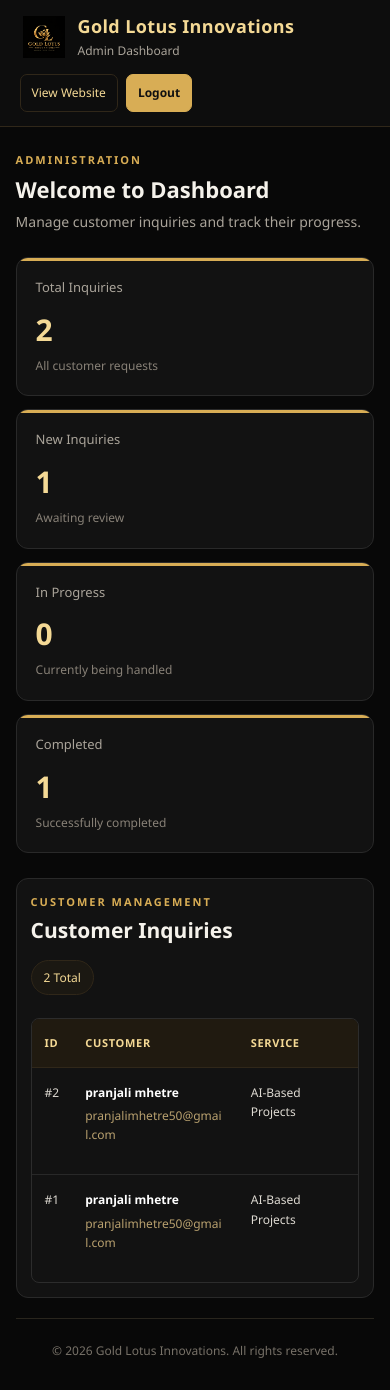
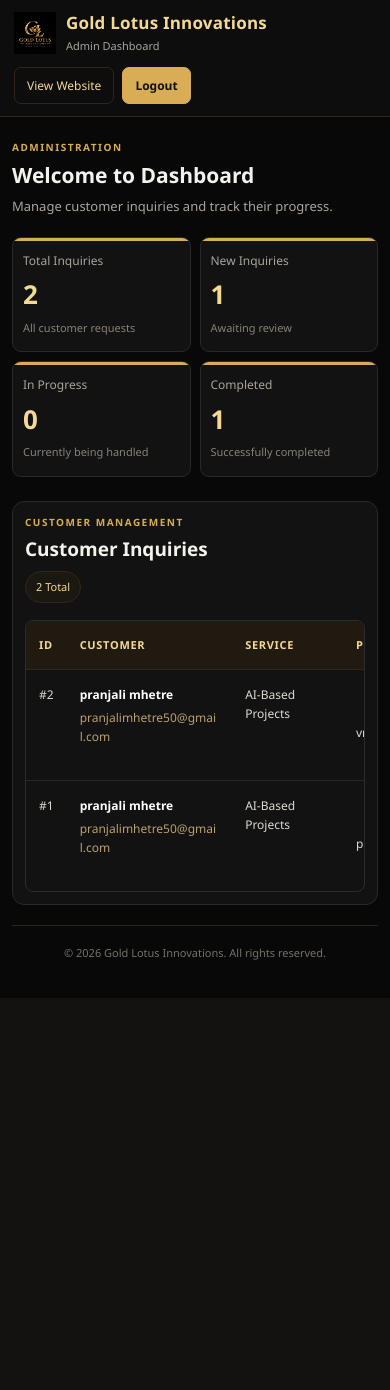
Before and after one commit to PranjaliMhetre07/gold-lotus-innovations, a Flask app: page /admin/dashboard in a window 390 px wide. After the commit the page ends 960 px from the top, so only its background shows below. Run offline with Flask 3, Linux system fonts and the light colour scheme; the visitor is signed in with stand-in values (Sample User, id 1); data comes from the database, SQL or seed files in the repository; parts of the project's set-up code (start-up, migrations or seed data) failed here and were passed over.

Commit message:
Update admin.css

```diff
--- a/static/css/admin.css
+++ b/static/css/admin.css
@@ -15,7 +15,9 @@
     --green: #54d6a0;
 }
 
-/* RESET */
+/* =====================================
+   RESET
+===================================== */
 
 * {
     box-sizing: border-box;
@@ -32,6 +34,7 @@ html {
 body.admin-dashboard-page,
 body.admin-login-page {
     min-height: 100vh;
+    width: 100%;
     background: var(--background);
     color: var(--text);
     font-family: "Segoe UI", Arial, sans-serif;
@@ -51,6 +54,18 @@ a {
 
 a:hover {
     color: #fff;
+}
+
+button,
+input,
+select,
+textarea {
+    font: inherit;
+}
+
+button,
+a {
+    -webkit-tap-highlight-color: transparent;
 }
 
 /* =====================================
@@ -77,15 +92,21 @@ a:hover {
     flex: 1 1 auto;
 }
 
-/* FIXED ADMIN LOGO SIZE */
+/* Dashboard Logo */
 
 .dashboard-logo {
     width: 55px;
     height: 45px;
+    min-width: 55px;
     max-width: 55px;
     object-fit: contain;
+    object-position: center;
     display: block;
     flex: 0 0 55px;
+}
+
+.dashboard-brand > div {
+    min-width: 0;
 }
 
 .dashboard-brand h1 {
@@ -103,7 +124,9 @@ a:hover {
     margin-top: 2px;
 }
 
-/* NAVIGATION */
+/* =====================================
+   NAVIGATION
+===================================== */
 
 .dashboard-nav {
     display: flex;
@@ -112,6 +135,7 @@ a:hover {
     flex-wrap: wrap;
     gap: 10px;
     flex: 0 1 auto;
+    min-width: 0;
 }
 
 .dashboard-nav a {
@@ -177,6 +201,7 @@ a:hover {
     line-height: 1.3;
     font-weight: 600;
     color: var(--text);
+    overflow-wrap: anywhere;
 }
 
 .welcome-section > div > p:last-child {
@@ -199,6 +224,7 @@ a:hover {
     border: 1px solid var(--border);
     border-radius: 8px;
     font-size: 13px;
+    overflow-wrap: anywhere;
 }
 
 .alert.success {
@@ -255,6 +281,7 @@ a:hover {
     color: var(--muted);
     font-size: 13px;
     font-weight: 500;
+    overflow-wrap: anywhere;
 }
 
 .stat-card h3 {
@@ -269,6 +296,7 @@ a:hover {
 .stat-card span {
     color: #888177;
     font-size: 12px;
+    overflow-wrap: anywhere;
 }
 
 /* =====================================
@@ -313,9 +341,12 @@ a:hover {
 ===================================== */
 
 .table-wrapper {
+    display: block;
     width: 100%;
     max-width: 100%;
+    min-width: 0;
     overflow-x: auto;
+    overflow-y: hidden;
     border: 1px solid #2c2c2c;
     border-radius: 8px;
     -webkit-overflow-scrolling: touch;
@@ -442,6 +473,7 @@ a:hover {
 
 .update-button {
     width: 100%;
+    min-height: 35px;
     padding: 8px 12px;
     border: 1px solid var(--gold);
     border-radius: 6px;
@@ -478,6 +510,7 @@ a:hover {
 .empty-state p {
     color: var(--muted);
     margin-bottom: 20px;
+    overflow-wrap: anywhere;
 }
 
 .empty-state a {
@@ -499,13 +532,14 @@ a:hover {
     border-top: 1px solid #29251d;
     color: #777168;
     font-size: 12px;
+    overflow-wrap: anywhere;
 }
 
 /* =====================================
    ADMIN LOGIN PAGE
 ===================================== */
 
-.admin-login-page {
+body.admin-login-page {
     display: flex;
     justify-content: center;
     align-items: center;
@@ -515,6 +549,7 @@ a:hover {
 .login-container {
     width: 100%;
     max-width: 440px;
+    min-width: 0;
 }
 
 .login-card {
@@ -533,12 +568,14 @@ a:hover {
     height: 80px;
     max-width: 100%;
     object-fit: contain;
+    object-position: center;
     margin: 0 auto 15px;
 }
 
 .login-card h1 {
     color: var(--gold-light);
     font-size: 26px;
+    overflow-wrap: anywhere;
 }
 
 .login-subtitle {
@@ -559,6 +596,7 @@ a:hover {
 }
 
 .form-group input {
+    display: block;
     width: 100%;
     min-width: 0;
     padding: 12px;
@@ -574,7 +612,9 @@ a:hover {
 }
 
 .login-button {
+    display: block;
     width: 100%;
+    min-height: 42px;
     padding: 12px;
     border: none;
     border-radius: 7px;
@@ -601,10 +641,11 @@ a:hover {
 }
 
 /* =====================================
-   RESPONSIVE DESIGN
+   TABLET RESPONSIVE DESIGN
 ===================================== */
 
-@media (max-width: 1000px) {
+@media screen and (max-width: 1000px) {
+
     .dashboard-header {
         padding-left: 4%;
         padding-right: 4%;
@@ -624,57 +665,236 @@ a:hover {
     }
 }
 
-/* TABLET AND MOBILE HEADER */
+/* =====================================
+   MOBILE HEADER
+===================================== */
 
-@media (max-width: 768px) {
+@media screen and (max-width: 768px) {
+
     .dashboard-header {
-        align-items: flex-start;
+        width: 100%;
+        min-height: auto;
+        padding: 12px 14px;
+        display: flex;
         flex-direction: column;
-        gap: 14px;
-        padding: 14px 5%;
+        align-items: stretch;
+        gap: 12px;
     }
 
     .dashboard-brand {
+        display: flex;
+        flex-direction: row;
+        align-items: center;
+        gap: 10px;
         width: 100%;
-        gap: 10px;
+        min-width: 0;
+        flex: 0 1 auto;
     }
 
     .dashboard-logo {
-        width: 48px;
+        width: 42px;
         height: 42px;
-        max-width: 48px;
-        flex-basis: 48px;
+        min-width: 42px;
+        max-width: 42px;
+        flex: 0 0 42px;
+        object-fit: contain;
+    }
+
+    .dashboard-brand > div {
+        flex: 1;
+        min-width: 0;
     }
 
     .dashboard-brand h1 {
-        font-size: 18px;
+        font-size: 17px;
+        line-height: 1.3;
+        letter-spacing: 0.2px;
+        overflow-wrap: anywhere;
+    }
+
+    .dashboard-brand p {
+        font-size: 11px;
+        margin-top: 3px;
     }
 
     .dashboard-nav {
+        display: flex;
+        flex-direction: row;
+        align-items: center;
+        justify-content: flex-start;
+        flex-wrap: wrap;
         width: 100%;
-        justify-content: flex-start;
+        min-width: 0;
         gap: 8px;
     }
 
     .dashboard-nav a {
-        padding: 8px 11px;
+        padding: 8px 12px;
+        min-height: 36px;
         font-size: 12px;
     }
 
+    /* Main Content */
+
+    .dashboard-main {
+        width: 100%;
+        padding: 22px 14px;
+    }
+
+    .welcome-section {
+        display: block;
+        margin-bottom: 20px;
+    }
+
     .welcome-section h2 {
-        font-size: 24px;
+        font-size: 22px;
+    }
+
+    .welcome-section > div > p:last-child {
+        font-size: 13px;
+    }
+
+    .section-label {
+        font-size: 10px;
+        letter-spacing: 1.5px;
+    }
+
+    /* Statistics Cards */
+
+    .stats-grid {
+        display: grid;
+        grid-template-columns: repeat(2, minmax(0, 1fr));
+        gap: 10px;
+        margin-bottom: 24px;
+    }
+
+    .stat-card {
+        min-width: 0;
+        min-height: 115px;
+        padding: 14px 12px;
+        border-radius: 9px;
+    }
+
+    .stat-card p {
+        font-size: 12px;
+    }
+
+    .stat-card h3 {
+        font-size: 27px;
+        margin: 8px 0 4px;
+    }
+
+    .stat-card span {
+        font-size: 11px;
+    }
+
+    /* Customer Inquiries */
+
+    .inquiries-section {
+        width: 100%;
+        min-width: 0;
+        padding: 13px;
+        margin-bottom: 20px;
+    }
+
+    .section-heading {
+        display: flex;
+        flex-direction: column;
+        align-items: flex-start;
+        gap: 10px;
+        margin-bottom: 17px;
     }
 
     .section-heading h2 {
-        font-size: 21px;
+        font-size: 20px;
+    }
+
+    .inquiry-count {
+        font-size: 11px;
+        padding: 6px 10px;
+    }
+
+    /* Keep the table scrollable inside its own area */
+
+    .table-wrapper {
+        display: block;
+        width: 100%;
+        max-width: 100%;
+        min-width: 0;
+        overflow-x: auto;
+        overflow-y: hidden;
+        -webkit-overflow-scrolling: touch;
+    }
+
+    .inquiries-table {
+        width: 950px;
+        min-width: 950px;
+    }
+
+    /* Empty State */
+
+    .empty-state {
+        padding: 32px 14px;
+    }
+
+    .empty-state h3 {
+        font-size: 18px;
+    }
+
+    .empty-state p {
+        font-size: 13px;
+    }
+
+    /* Login Page */
+
+    body.admin-login-page {
+        padding: 16px;
+    }
+
+    .login-container {
+        width: 100%;
+        max-width: 440px;
+    }
+
+    .login-card {
+        width: 100%;
+        padding: 24px 18px;
+    }
+
+    .login-logo {
+        width: 90px;
+        height: 65px;
+        margin-bottom: 12px;
+    }
+
+    .login-card h1 {
+        font-size: 22px;
+    }
+
+    .login-subtitle {
+        font-size: 13px;
+    }
+
+    .form-group input {
+        font-size: 16px;
+    }
+
+    /* Footer */
+
+    .dashboard-footer {
+        padding: 18px 8px;
+        font-size: 11px;
     }
 }
 
-/* SMALL MOBILE SCREENS */
+/* =====================================
+   SMALL MOBILE SCREENS
+===================================== */
 
-@media (max-width: 600px) {
+@media screen and (max-width: 600px) {
+
     .dashboard-main {
-        padding: 24px 4% 18px;
+        padding: 22px 12px 18px;
     }
 
     .welcome-section {
@@ -684,73 +904,151 @@ a:hover {
     }
 
     .welcome-section h2 {
-        font-size: 22px;
+        font-size: 21px;
     }
 
     .stats-grid {
-        grid-template-columns: minmax(0, 1fr);
-        gap: 13px;
-        margin-bottom: 25px;
+        grid-template-columns: repeat(2, minmax(0, 1fr));
+        gap: 9px;
     }
 
     .stat-card {
-        min-height: 120px;
-        padding: 19px;
+        min-height: 112px;
+        padding: 13px 10px;
     }
 
     .stat-card h3 {
-        font-size: 30px;
-    }
-
-    .section-heading {
-        align-items: flex-start;
-        flex-direction: column;
+        font-size: 26px;
     }
 
     .inquiries-section {
-        padding: 14px;
-        margin-bottom: 20px;
-    }
-
-    .inquiries-table {
-        min-width: 950px;
-    }
-
-    .login-card {
-        padding: 25px 20px;
-    }
-
-    .login-logo {
-        width: 105px;
-        height: 70px;
-    }
-
-    .login-card h1 {
-        font-size: 23px;
-    }
-}
-
-/* VERY SMALL MOBILE SCREENS */
-
-@media (max-width: 360px) {
-    .dashboard-brand h1 {
-        font-size: 16px;
-    }
-
-    .dashboard-brand p {
-        font-size: 11px;
-    }
-
-    .dashboard-nav a {
-        padding: 7px 9px;
-        font-size: 11px;
+        padding: 12px;
     }
 
     .section-heading h2 {
         font-size: 19px;
     }
 
+    .inquiries-table {
+        width: 950px;
+        min-width: 950px;
+    }
+
+    .login-card {
+        padding: 23px 17px;
+    }
+
+    .login-logo {
+        width: 85px;
+        height: 62px;
+    }
+
+    .login-card h1 {
+        font-size: 21px;
+    }
+}
+
+/* =====================================
+   VERY SMALL MOBILE SCREENS
+===================================== */
+
+@media screen and (max-width: 380px) {
+
+    .dashboard-header {
+        padding: 10px;
+    }
+
+    .dashboard-logo {
+        width: 36px;
+        height: 36px;
+        min-width: 36px;
+        max-width: 36px;
+        flex-basis: 36px;
+    }
+
+    .dashboard-brand {
+        gap: 8px;
+    }
+
+    .dashboard-brand h1 {
+        font-size: 15px;
+    }
+
+    .dashboard-brand p {
+        font-size: 10px;
+    }
+
+    .dashboard-nav {
+        gap: 7px;
+    }
+
+    .dashboard-nav a {
+        padding: 7px 9px;
+        min-height: 34px;
+        font-size: 11px;
+    }
+
+    .dashboard-main {
+        padding: 18px 10px;
+    }
+
+    .welcome-section h2 {
+        font-size: 20px;
+    }
+
+    .stats-grid {
+        gap: 8px;
+    }
+
+    .stat-card {
+        padding: 12px 9px;
+        min-height: 105px;
+    }
+
+    .stat-card p {
+        font-size: 11px;
+    }
+
+    .stat-card h3 {
+        font-size: 24px;
+    }
+
+    .stat-card span {
+        font-size: 10px;
+    }
+
+    .inquiries-section {
+        padding: 10px;
+    }
+
+    .section-heading h2 {
+        font-size: 18px;
+    }
+
     .login-card {
         padding: 22px 16px;
     }
+
+    .login-card h1 {
+        font-size: 20px;
+    }
 }
+
+/* =====================================
+   ACCESSIBILITY: REDUCED MOTION
+===================================== */
+
+@media (prefers-reduced-motion: reduce) {
+
+    html {
+        scroll-behavior: auto;
+    }
+
+    *,
+    *::before,
+    *::after {
+        transition-duration: 0.01ms !important;
+        animation-duration: 0.01ms !important;
+        animation-iteration-count: 1 !important;
+    }
+}
```
